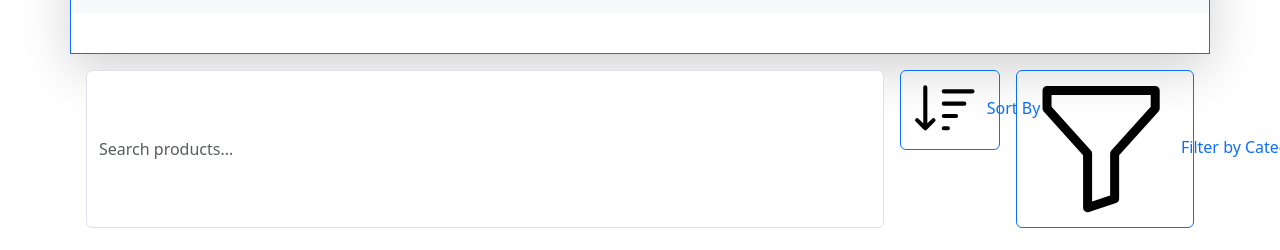
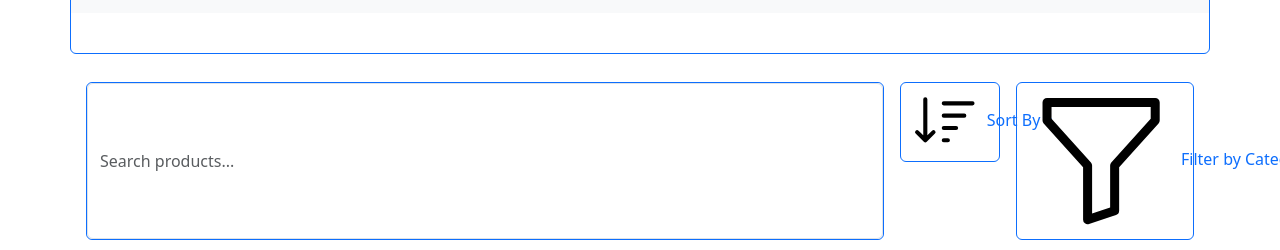
Before and after one commit to BarbedMach/cs391-project2, a Next.js app: page / in a window 1280 px wide. Shown: the part 547-797 px from the top of the page. Built offline with nearby package versions, Linux system fonts and the light colour scheme; data requests are answered from the project's data file; grey boxes are pictures that could not be loaded.

Commit message:
Visual improvement on home page.

```diff
--- a/src/components/CampaignCarousel.js
+++ b/src/components/CampaignCarousel.js
@@ -34,7 +34,7 @@ const CampaignCarousel = ({ products }) => {
     <Carousel
       fade
       indicators={false}
-      className="mb-3 shadow-lg border border-primary nav-hover-effect"
+      className="mb-3 border border-primary rounded nav-hover-effect"
       interval={3000}
       style={{ height: "500px" }}
     >
--- a/src/components/FilterSortBar.js
+++ b/src/components/FilterSortBar.js
@@ -13,10 +13,10 @@ const FilterSortBar = ({
   categories,
 }) => {
   return (
-    <div className="mb-4 px-3">
-      <div className="d-flex flex-column flex-md-row gap-3">
+    <div className="mb-4 px-3 py-2">
+      <div className="d-flex flex-column flex-md-row gap-3 mt-1 mb-1">
         {/* Search Input */}
-        <InputGroup className="flex-grow-1">
+        <InputGroup className="flex-grow-1 border border-primary rounded">
           <Form.Control
             placeholder="Search products..."
             value={searchQuery}
```
Also changed, not shown: 1 other file (tests, documents, lock files or other folders).
